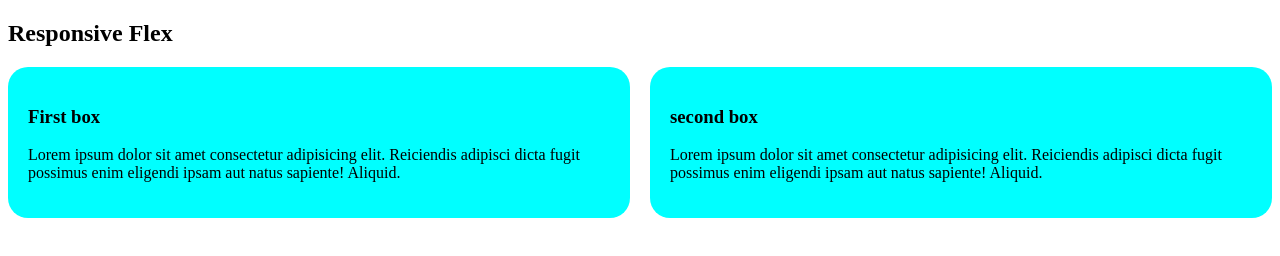
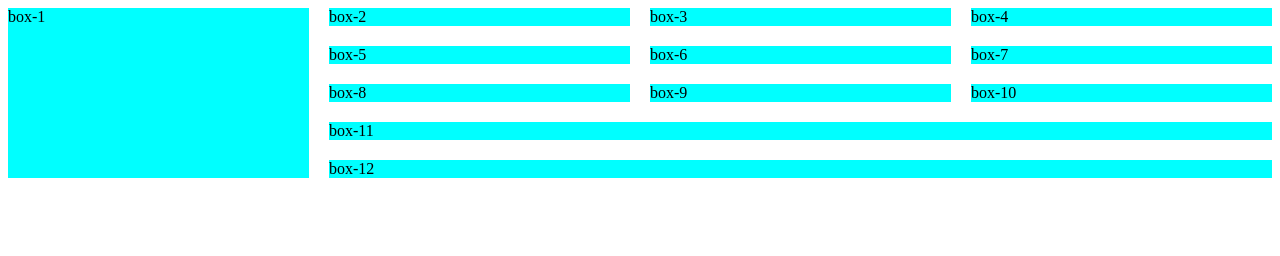
Before and after one commit to TamimSoul/Responsive-Demo, a plain HTML site: page index.html in a window 1280 px wide. Drawn offline with Linux system fonts and the light colour scheme.

Commit message:
grid tamplete try

```diff
--- a/index.html
+++ b/index.html
@@ -5,7 +5,7 @@
     <meta name="viewport" content="width=device-width, initial-scale=1.0">
     <title>Responsive flex</title>
     <style>
-        .container{
+        /* .container{
             display: flex;
             gap: 20px;
         }
@@ -18,11 +18,27 @@
             .container{
                 flex-direction: column;
             }
+        } */
+
+        .container{
+            display: grid;
+            grid-template-columns: repeat(4, 1fr);
+            grid-template-rows: repeat(3, 200px) 50px,50px;
+            gap: 20px;
+        }
+        .box{
+            background-color: aqua;
+        }
+        #box-1{
+            grid-row: span 5;
+        }
+        #box-11, #box-12{
+            grid-column: span 3;
         }
     </style>
 </head>
 <body>
-    <h2>Responsive Flex</h2>
+    <!-- <h2>Responsive Flex</h2>
     <div class="container">
         <div class="box">
             <h3>First box</h3>
@@ -32,6 +48,20 @@
             <h3>second box</h3>
             <p>Lorem ipsum dolor sit amet consectetur adipisicing elit. Reiciendis adipisci dicta fugit possimus enim eligendi ipsam aut natus sapiente! Aliquid.</p>
         </div>
+    </div> -->
+    <div class="container">
+        <div class="box" id="box-1">box-1</div>
+        <div class="box" id="box-2">box-2</div>
+        <div class="box" id="box-3">box-3</div>
+        <div class="box" id="box-4">box-4</div>
+        <div class="box" id="box-5">box-5</div>
+        <div class="box" id="box-6">box-6</div>
+        <div class="box" id="box-7">box-7</div>
+        <div class="box" id="box-8">box-8</div>
+        <div class="box" id="box-9">box-9</div>
+        <div class="box" id="box-10">box-10</div>
+        <div class="box" id="box-11">box-11</div>
+        <div class="box" id="box-12">box-12</div>
     </div>
 </body>
 </html>
```
